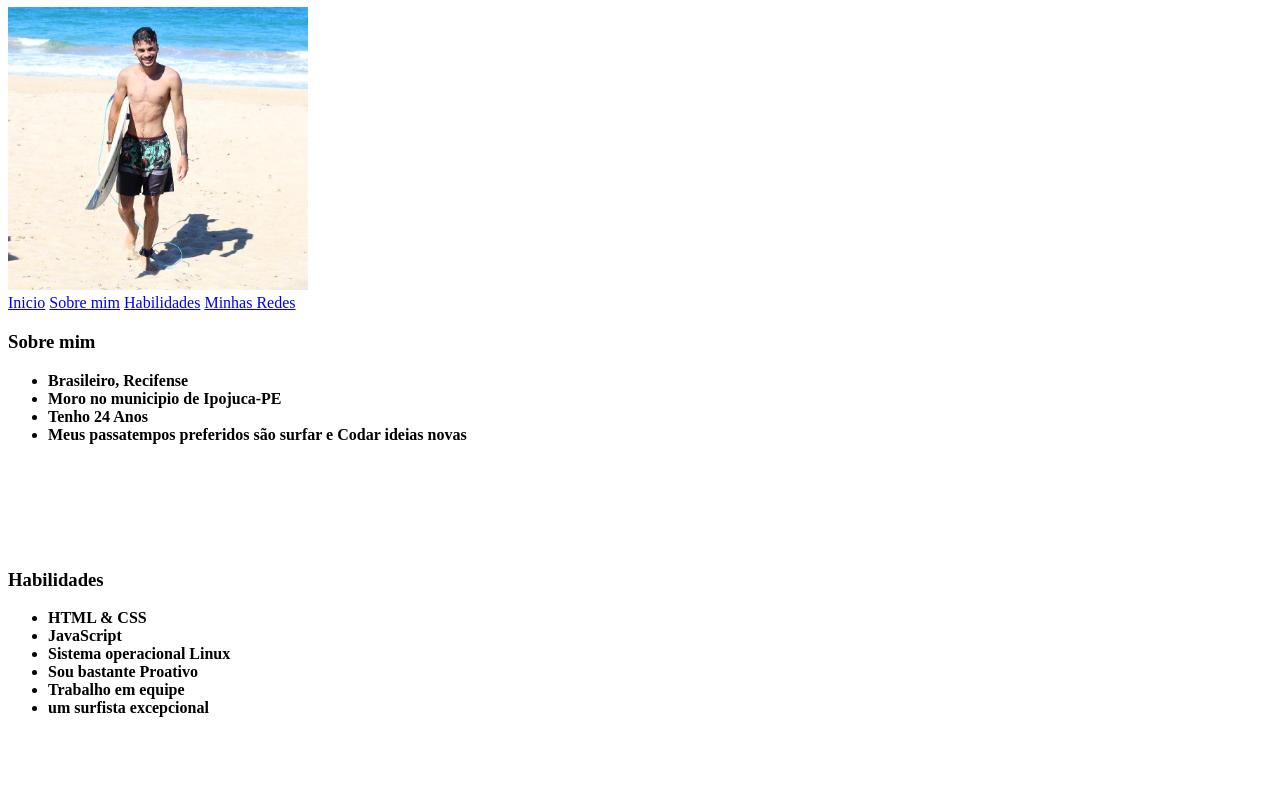
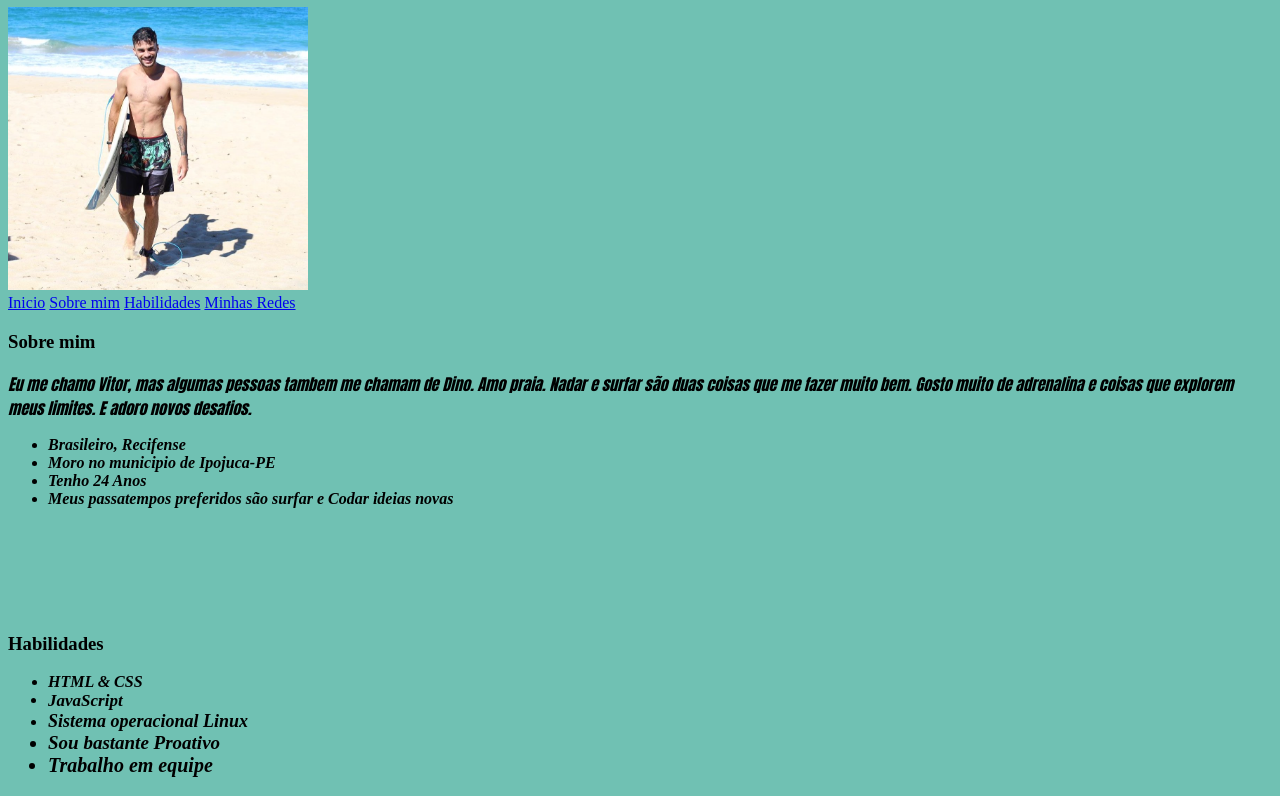
Before and after one commit to Vitor-Hugo-Dev/Vitor-Hugo-Dev.github.io, a plain HTML site: page index.html in a window 1280 px wide. Shown: the part 73-869 px from the top of the page. Drawn offline with Linux system fonts and the light colour scheme.

Commit message:
adicionado algumas personalizaçoes requisitadas nos exercicios

```diff
--- a/index.html
+++ b/index.html
@@ -2,18 +2,21 @@
 <html lang="pt-br">
 <head>
     <meta charset="UTF-8">
+    <link rel="stylesheet" type="text/css" href="style.css">
     <title>Vitor Hugo</title>
+    <style></style>
 </head>
 <body>
-    <h1 id="beginning">VITOR HUGO DA SILVA</h1>
+    <h1 class="fontName">VITOR HUGO DA SILVA</h1>
     <img src="images/IMG-20200329-WA0390.jpg" width="300px" alt="Homem na praia com uma prancha">
     <br>
 <a href="#beginning">Inicio</a>
 <a href="#me">Sobre mim</a>
 <a href="#skills">Habilidades</a>
 <a href="#contat">Minhas Redes</a>
-    <h3 id="me">Sobre mim</h3>
-    <ul>
+    <h3>Sobre mim</h3>
+    <p class="fontDescription"> Eu me chamo Vitor, mas algumas pessoas tambem me chamam de Dino. Amo praia. Nadar e surfar são duas coisas que me fazer muito bem. Gosto muito de adrenalina e coisas que explorem meus limites. E adoro novos desafios. </p>
+    <ul class="informative">
         <li><strong>Brasileiro, Recifense</strong></li>
         <li><strong>Moro no municipio de Ipojuca-PE</strong></li>
         <li><strong>Tenho 24 Anos</strong></li>
@@ -23,13 +26,12 @@
     <br><br><br><br><br>
 
     <h3 id="skills">Habilidades</h3>
-    <ul>
-        <li><strong>HTML & CSS</strong></li>
-        <li><strong>JavaScript</strong></li>
-        <li><strong>Sistema operacional Linux</strong></li>
-        <li><strong>Sou bastante Proativo</strong></li>
-        <li><strong>Trabalho em equipe </strong></li>
-        <li><strong>um surfista excepcional</strong></li>
+    <ul class="informative">
+        <li class="htmlCss">HTML & CSS</li>
+        <li class="javascript">JavaScript</li>
+        <li class="linux">Sistema operacional Linux</li>
+        <li class="proativo">Sou bastante Proativo</li>
+        <li class="tequipe">Trabalho em equipe </li>
 
     </ul>
     <br><br><br><br><br>
--- a/style.css
+++ b/style.css
@@ -0,0 +1,33 @@
+body{
+    background-color: #70C1B3;
+}
+.fontName{ font-family: 'Franklin Gothic Medium', 'Arial Narrow', Arial, sans-serif;
+
+}
+.fontDescription{
+font-family: Impact, Haettenschweiler, 'Arial Narrow Bold', sans-serif;
+font-style: italic;
+}
+.informative{
+    font-style: oblique;
+    }
+.htmlCss{
+    font-size: 16px;
+    font-weight: 600;
+    }
+.javascript{
+   font-size: 17px;
+   font-weight: 600;
+   }
+.linux{
+   font-size: 18px;
+   font-weight: 600;
+   }
+.proativo{
+   font-size: 19px;
+   font-weight: 600;
+   }
+.tequipe{
+   font-size: 20px;
+   font-weight: 600;
+   }
```
